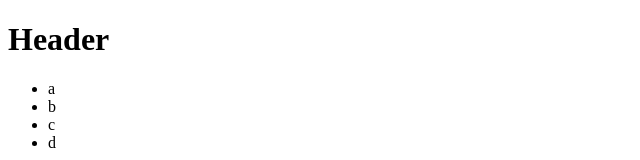
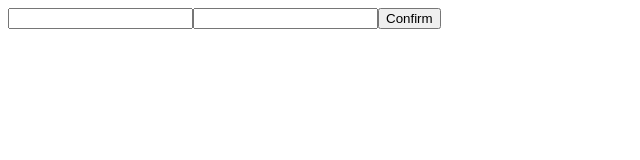
Before and after one commit to Aledevel/react, a React (Vite) app in the folder esercitazione 3/esercitazione/: page / in a window 1280 px wide. Shown: the top 160 px of the page, without its empty margins (0-640 px from the left). Built offline with nearby package versions, Linux system fonts and the light colour scheme.

Commit message:
esercizio_controllo_password

```diff
--- a/esercitazione 3/esercitazione/src/App.jsx
+++ b/esercitazione 3/esercitazione/src/App.jsx
@@ -1,21 +1,23 @@
-import { Header } from "./Header"
-import { Image } from "./Image"
-import { Footer } from "./Footer"
-import { Counter } from "./Counter"
-import { Visibility } from "./Visibility"
-import { GeolocationViewer } from "./GeolocationViewer"
-import { MouseClick } from "./MouseClick"
-import { Clock } from "./Clock"
-import { UncontrolledForm } from "./UncontrolledForm"
-import { List } from "./List"
-import { TodoList } from "./TodoList"
-import { Saluto } from "./Saluto"
-import { Comparatore } from "./Comparatore"
+// import { Header } from "./Header"
+// import { Image } from "./Image"
+// import { Footer } from "./Footer"
+// import { Counter } from "./Counter"
+// import { Visibility } from "./Visibility"
+// import { GeolocationViewer } from "./GeolocationViewer"
+// import { MouseClick } from "./MouseClick"
+// import { Clock } from "./Clock"
+// import { UncontrolledForm } from "./UncontrolledForm"
+// import { List } from "./List"
+// import { TodoList } from "./TodoList"
+// import { Saluto } from "./Saluto"
+// import { Comparatore } from "./Comparatore"
+import { PaswordControl } from "./PasswordControl"
 
 export function App(){
     return(
         <div>
-          <div>
+          <PaswordControl/>
+          {/* <div>
                 <Header/>
                   <Image src="https://upload.wikimedia.org/wikipedia/commons/9/96/Google_web_search.png"  />
                   <Footer/>
@@ -31,7 +33,7 @@ export function App(){
                 <TodoList/>
                 <Saluto/>
                 <Comparatore/>
-          </div>
+          </div> */}
         </div>
     )
 }
--- /dev/null
+++ b/esercitazione 3/esercitazione/src/PasswordControl.jsx
@@ -0,0 +1,39 @@
+import { useState } from "react"
+
+export function PaswordControl() {
+
+  const [password,SetPassword]= useState("")
+  const [confirm,SetConfirm]=useState("")
+
+  function HandleEventInput1(e){
+    const password1 = e.target.value
+    SetPassword(password1)
+  }
+  function HandleEventInput2(e){
+    const password2 = e.target.value
+    SetConfirm(password2)
+  }
+   function HandleConfront(){
+    if (password.length > 8 & password === confirm){
+        alert("password confermata")
+    }else{
+        alert("Passwords do not match.")
+    }
+
+   }
+
+
+    return(
+   <div>
+    <form>
+        <input type="password"onChange={HandleEventInput1}/>
+        <input type="password"onChange={HandleEventInput2} />
+        <button type="submit" on onClick={HandleConfront}>Confirm</button>
+
+
+
+    </form>
+
+    </div>
+    )
+}
```
